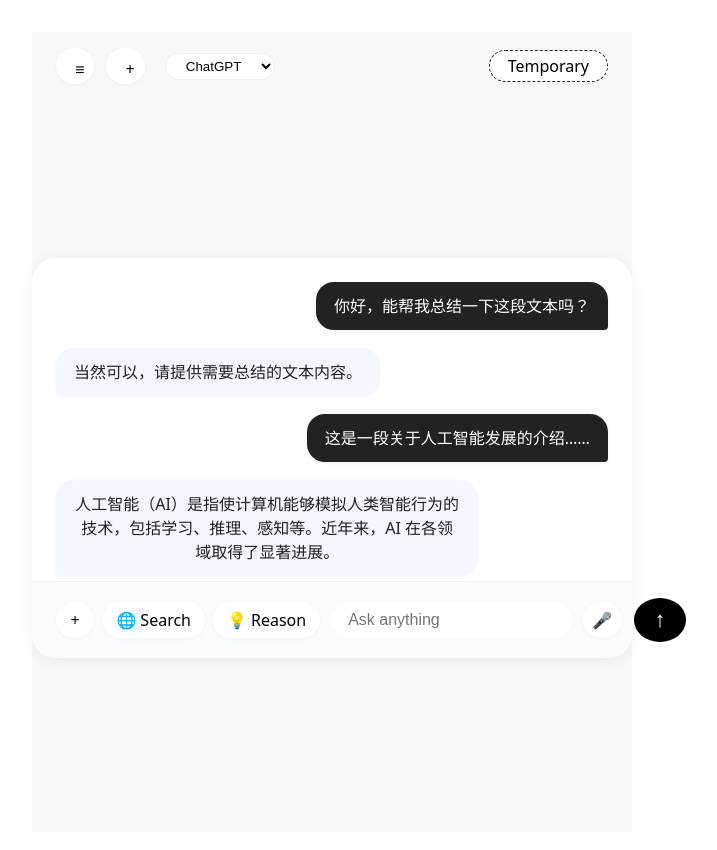
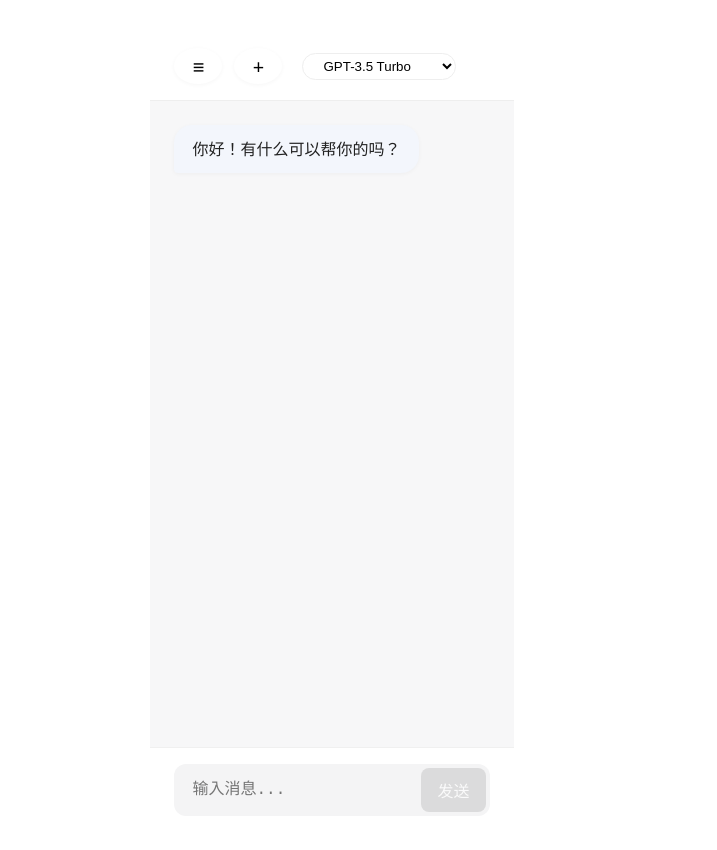
Before and after one commit to Luckycat133/Open-ChatGPT-UI, a React (Vite) app: page / in a window 1280 px wide. Shown: the top 850 px of the page, without its empty margins (308-1025 px from the left). Built offline with nearby package versions, Linux system fonts and the light colour scheme; no server answers.

Commit message:
refactor: 移除 main.jsx 并更新环境变量和文档配置
移除不再使用的 main.jsx 文件，更新 .env.example 和 README.md 以支持 OpenRouter 和自定义 OpenAI 兼容服务的配置。同时，调整 ChatUI.jsx 以根据环境变量动态选择 API 配置。

```diff
--- a/src/ChatUI.jsx
+++ b/src/ChatUI.jsx
@@ -1,17 +1,149 @@
-import React, { useEffect } from "react";
+import React, { useState, useEffect, useRef } from "react";
 
 const ChatUI = () => {
+  const [selectedModel, setSelectedModel] = useState(''); // Add state for selected model
+  const [messages, setMessages] = useState([]); // Add state for chat messages
+  const [inputMessage, setInputMessage] = useState(''); // Add state for input field
+  const [isLoading, setIsLoading] = useState(false); // Add state for loading indicator
+  const messagesEndRef = useRef(null); // Ref for scrolling to bottom
+
+  // Function to scroll to the bottom of the messages
+  const scrollToBottom = () => {
+    messagesEndRef.current?.scrollIntoView({ behavior: "smooth" });
+  };
+
+  useEffect(() => {
+    scrollToBottom(); // Scroll to bottom whenever messages update
+  }, [messages]);
+
   useEffect(() => {
     // Read the API key from environment variables
-    const apiKey = import.meta.env.VITE_OPENROUTER_API_KEY;
-    if (!apiKey || apiKey === 'YOUR_OPENROUTER_API_KEY_HERE') {
-      console.warn("OpenRouter API Key not configured. Please set VITE_OPENROUTER_API_KEY in your .env file.");
-      // You might want to disable API-dependent features or show a message to the user here.
+    const openRouterApiKey = import.meta.env.VITE_OPENROUTER_API_KEY;
+    const openaiBaseUrl = import.meta.env.VITE_OPENAI_API_BASE_URL;
+    const openaiApiKey = import.meta.env.VITE_OPENAI_API_KEY;
+    const defaultModel = import.meta.env.VITE_DEFAULT_MODEL;
+
+    // Set the initial model based on environment variable or a fallback
+    setSelectedModel(defaultModel || 'openai/gpt-3.5-turbo'); // Use env var or a fallback like gpt-3.5
+
+    console.log("Environment Variables Check:");
+    console.log("  OpenRouter API Key:", openRouterApiKey && openRouterApiKey !== 'YOUR_OPENROUTER_API_KEY_HERE' ? 'Loaded' : 'Not Configured');
+    console.log("  OpenAI Base URL:", openaiBaseUrl ? openaiBaseUrl : 'Not Configured (using default)');
+    console.log("  OpenAI API Key:", openaiApiKey && openaiApiKey !== 'YOUR_OPENAI_COMPATIBLE_API_KEY' ? 'Loaded' : 'Not Configured');
+    console.log("  Default Model:", defaultModel ? defaultModel : 'Not Configured (using default)');
+
+    // Initial welcome message or load history
+    setMessages([
+      {
+        role: "assistant",
+        content: "你好！有什么可以帮你的吗？",
+      },
+    ]);
+
+  }, []);
+
+  const handleSendMessage = async () => {
+    if (!inputMessage.trim() || isLoading) return;
+
+    const newUserMessage = {
+      role: "user",
+      content: inputMessage.trim(),
+    };
+
+    setMessages((prevMessages) => [...prevMessages, newUserMessage]);
+    setInputMessage('');
+    setIsLoading(true);
+
+    // Determine API configuration
+    const openRouterApiKey = import.meta.env.VITE_OPENROUTER_API_KEY;
+    const openaiBaseUrl = import.meta.env.VITE_OPENAI_API_BASE_URL;
+    const openaiApiKey = import.meta.env.VITE_OPENAI_API_KEY;
+
+    let apiUrl = '';
+    let apiKey = '';
+    let isUsingOpenRouter = false;
+
+    // Prioritize custom OpenAI-compatible endpoint
+    if (openaiApiKey && openaiApiKey !== 'YOUR_OPENAI_COMPATIBLE_API_KEY' && openaiBaseUrl) {
+      console.log("Using custom OpenAI compatible configuration.");
+      apiUrl = `${openaiBaseUrl.replace(/\/$/, '')}/chat/completions`;
+      apiKey = openaiApiKey;
+    } else if (openRouterApiKey && openRouterApiKey !== 'YOUR_OPENROUTER_API_KEY_HERE') {
+      console.log("Using OpenRouter configuration.");
+      apiUrl = 'https://openrouter.ai/api/v1/chat/completions';
+      apiKey = openRouterApiKey;
+      isUsingOpenRouter = true;
     } else {
-      console.log("OpenRouter API Key loaded successfully.");
-      // Use the apiKey for your API calls
+      console.error("API Key or Base URL not configured properly.");
+      setMessages((prevMessages) => [
+        ...prevMessages,
+        {
+          role: "assistant",
+          content: "错误：API 未配置。请检查 .env 文件中的 VITE_OPENROUTER_API_KEY 或 VITE_OPENAI_API_KEY/VITE_OPENAI_API_BASE_URL。",
+        },
+      ]);
+      setIsLoading(false);
+      return;
     }
-  }, []);
+
+    const headers = {
+      'Content-Type': 'application/json',
+      'Authorization': `Bearer ${apiKey}`,
+    };
+
+    if (isUsingOpenRouter) {
+      headers['HTTP-Referer'] = window.location.origin; // Required by OpenRouter
+      headers['X-Title'] = 'Open ChatGPT UI'; // Optional for OpenRouter
+    }
+
+    const body = JSON.stringify({
+      model: selectedModel,
+      messages: [...messages, newUserMessage].map(({ role, content }) => ({ role, content })), // Send history + new message
+      stream: false, // Keep it simple for now, no streaming
+    });
+
+    try {
+      const response = await fetch(apiUrl, {
+        method: 'POST',
+        headers: headers,
+        body: body,
+      });
+
+      if (!response.ok) {
+        const errorData = await response.json();
+        console.error("API Error:", errorData);
+        throw new Error(`API request failed with status ${response.status}: ${errorData.error?.message || 'Unknown error'}`);
+      }
+
+      const data = await response.json();
+      const assistantMessage = data.choices[0]?.message;
+
+      if (assistantMessage) {
+        setMessages((prevMessages) => [...prevMessages, assistantMessage]);
+      } else {
+        throw new Error("Invalid response format from API");
+      }
+    } catch (error) {
+      console.error('Failed to send message:', error);
+      setMessages((prevMessages) => [
+        ...prevMessages,
+        {
+          role: "assistant",
+          content: `抱歉，发送消息时出错：${error.message}`,
+        },
+      ]);
+    } finally {
+      setIsLoading(false);
+    }
+  };
+
+  // Handle Enter key press in textarea
+  const handleKeyDown = (event) => {
+    if (event.key === 'Enter' && !event.shiftKey) {
+      event.preventDefault(); // Prevent default newline behavior
+      handleSendMessage();
+    }
+  };
 
   return (
     <div style={{
@@ -25,7 +157,10 @@ const ChatUI = () => {
         display: "flex",
         justifyContent: "space-between",
         alignItems: "center",
-        padding: "16px 24px 0 24px"
+        padding: "16px 24px 0 24px",
+        borderBottom: '1px solid #eee',
+        paddingBottom: '16px',
+        background: '#fff',
       }}>
         {/* 左上角：展开历史/新建对话/模型切换 */}
         <div style={{ display: "flex", alignItems: "center", gap: 12 }}>
@@ -36,7 +171,11 @@ const ChatUI = () => {
             height: 36,
             background: "#fff",
             boxShadow: "0 1px 4px rgba(0,0,0,0.04)",
-            cursor: "pointer"
+            cursor: "pointer",
+            display: 'flex',
+            alignItems: 'center',
+            justifyContent: 'center',
+            fontSize: '20px'
           }}>≡</button>
           <button style={{
             borderRadius: "50%",
@@ -45,207 +184,124 @@ const ChatUI = () => {
             height: 36,
             background: "#fff",
             boxShadow: "0 1px 4px rgba(0,0,0,0.04)",
-            cursor: "pointer"
+            cursor: "pointer",
+            display: 'flex',
+            alignItems: 'center',
+            justifyContent: 'center',
+            fontSize: '20px'
           }}>+</button>
-          <select style={{
+          <select
+            style={{
               borderRadius: 20,
               border: "1px solid #eee",
               padding: "4px 16px",
               marginLeft: 8,
-            background: "#fff"
-          }}>
-            <option>ChatGPT</option>
-            <option>GPT-4</option>
-            <option>Claude</option>
+              background: "#fff",
+              cursor: 'pointer'
+            }}
+            value={selectedModel} // Bind value to state
+            onChange={(e) => setSelectedModel(e.target.value)} // Update state on change
+          >
+            {/* Populate options dynamically or keep static for now */}
+            {/* Ensure the initially selected model is in the list */}
+            {selectedModel && ![
+              'openai/gpt-4o',
+              'openai/gpt-3.5-turbo',
+              'anthropic/claude-3-haiku',
+              'anthropic/claude-3-sonnet'
+            ].includes(selectedModel) && (
+              <option value={selectedModel}>{selectedModel.split('/').pop() || selectedModel}</option>
+            )}
+            <option value="openai/gpt-4o">GPT-4o</option>
+            <option value="openai/gpt-3.5-turbo">GPT-3.5 Turbo</option>
+            <option value="anthropic/claude-3-haiku">Claude 3 Haiku</option>
+            <option value="anthropic/claude-3-sonnet">Claude 3 Sonnet</option>
+            {/* Add more models as needed */}
           </select>
         </div>
-        {/* 右上角：隐私模型切换 */}
-        <button style={{
-          borderRadius: 20,
-          border: "1px dashed #222",
-          background: "#fff",
-          padding: "4px 18px",
-          fontWeight: 500,
-          cursor: "pointer"
-        }}>Temporary</button>
+        {/* 右上角：占位符 */}
+        <div></div> {/* Placeholder to balance the layout */}
       </div>
       {/* 对话区 */}
       <div style={{
         flex: 1,
-        display: "flex",
-        justifyContent: "center",
-        alignItems: "center"
+        overflowY: "auto", // Make message area scrollable
+        padding: "24px 24px 0 24px"
       }}>
+        <div style={{ maxWidth: 800, margin: '0 auto', display: 'flex', flexDirection: 'column', gap: 18 }}>
+          {/* 消息列表 */}
+          {messages.map((msg, index) => (
+            <div key={index} style={{ display: "flex", justifyContent: msg.role === "user" ? "flex-end" : "flex-start" }}>
               <div style={{
-          width: "100%",
-          maxWidth: 600,
-          minHeight: 400,
-          background: "#fff",
-          borderRadius: 24,
-          boxShadow: "0 2px 16px rgba(0,0,0,0.06)",
-          display: "flex",
-          flexDirection: "column",
-          justifyContent: "flex-end",
-          padding: 0,
-          position: "relative"
+                background: msg.role === "user" ? "#222" : "#f3f6fc",
+                color: msg.role === "user" ? "#fff" : "#222",
+                borderRadius: msg.role === "user" ? "18px 18px 4px 18px" : "18px 18px 18px 4px",
+                padding: "12px 18px",
+                maxWidth: "80%",
+                fontSize: 16,
+                boxShadow: "0 1px 4px rgba(0,0,0,0.04)",
+                whiteSpace: 'pre-wrap', // Preserve whitespace and newlines
+                wordWrap: 'break-word', // Break long words
               }}>
-          {/* 消息列表 */}
-          <div style={{ flex: 1, padding: "24px 24px 0 24px", overflowY: "auto" }}>
-            {/* 预览对话消息 */}
-            <div style={{ display: "flex", flexDirection: "column", gap: 18 }}>
-              {/* 用户消息 */}
-              <div style={{ display: "flex", justifyContent: "flex-end" }}>
-                <div style={{
-                  background: "#222",
-                  color: "#fff",
-                  borderRadius: "18px 18px 4px 18px",
-                  padding: "12px 18px",
-                  maxWidth: "70%",
-                  fontSize: 16,
-                  boxShadow: "0 1px 4px rgba(0,0,0,0.04)"
-                }}>
-                  你好，能帮我总结一下这段文本吗？
+                {msg.content}
               </div>
             </div>
-              {/* AI 消息 */}
-              <div style={{ display: "flex", justifyContent: "flex-start" }}>
-                <div style={{
-                  background: "#f3f6fc",
-                  color: "#222",
-                  borderRadius: "18px 18px 18px 4px",
-                  padding: "12px 18px",
-                  maxWidth: "70%",
-                  fontSize: 16,
-                  boxShadow: "0 1px 4px rgba(0,0,0,0.04)"
-                }}>
-                  当然可以，请提供需要总结的文本内容。
-                </div>
-              </div>
-              {/* 用户消息 */}
-              <div style={{ display: "flex", justifyContent: "flex-end" }}>
-                <div style={{
-                  background: "#222",
-                  color: "#fff",
-                  borderRadius: "18px 18px 4px 18px",
-                  padding: "12px 18px",
-                  maxWidth: "70%",
-                  fontSize: 16,
-                  boxShadow: "0 1px 4px rgba(0,0,0,0.04)"
-                }}>
-                  这是一段关于人工智能发展的介绍……
-                </div>
-              </div>
-              {/* AI 消息 */}
-              <div style={{ display: "flex", justifyContent: "flex-start" }}>
-                <div style={{
-                  background: "#f3f6fc",
-                  color: "#222",
-                  borderRadius: "18px 18px 18px 4px",
-                  padding: "12px 18px",
-                  maxWidth: "70%",
-                  fontSize: 16,
-                  boxShadow: "0 1px 4px rgba(0,0,0,0.04)"
-                }}>
-                  人工智能（AI）是指使计算机能够模拟人类智能行为的技术，包括学习、推理、感知等。近年来，AI 在各领域取得了显著进展。
-                </div>
-              </div>
+          ))}
+          {/* Add ref to the last element for scrolling */}
+          <div ref={messagesEndRef} />
         </div>
       </div>
       {/* 输入区 */}
       <div style={{
+        padding: "16px 24px",
+        borderTop: "1px solid #f0f0f0",
+        background: "#fff", // Changed background for better contrast
+      }}>
+        <div style={{
           display: "flex",
           alignItems: "center",
-            padding: "16px 24px",
-            borderTop: "1px solid #f0f0f0",
-            background: "#fafbfc",
-            borderBottomLeftRadius: 24,
-            borderBottomRightRadius: 24
+          maxWidth: 800,
+          margin: '0 auto',
+          background: '#f4f4f5', // Input area background
+          borderRadius: 12,
+          padding: '4px 4px 4px 16px'
         }}>
-            {/* 左下角按钮 */}
-            <div style={{ display: "flex", gap: 8 }}>
-              <button title="Upload" style={{
-                border: "none",
-                background: "#fff",
-                borderRadius: "50%",
-                width: 36,
-                height: 36,
-                display: "flex",
-                alignItems: "center",
-                justifyContent: "center",
-                boxShadow: "0 1px 4px rgba(0,0,0,0.04)",
-                cursor: "pointer"
-              }}>+</button>
-              <button title="Search" style={{
-                border: "none",
-                background: "#fff",
-                borderRadius: 20,
-                padding: "0 14px",
-                height: 36,
-                display: "flex",
-                alignItems: "center",
-                gap: 4,
-                boxShadow: "0 1px 4px rgba(0,0,0,0.04)",
-                cursor: "pointer"
-              }}><span role="img" aria-label="search">🌐</span>Search</button>
-              <button title="Reason" style={{
-                border: "none",
-                background: "#fff",
-                borderRadius: 20,
-                padding: "0 14px",
-                height: 36,
-                display: "flex",
-                alignItems: "center",
-                gap: 4,
-                boxShadow: "0 1px 4px rgba(0,0,0,0.04)",
-                cursor: "pointer"
-              }}><span role="img" aria-label="reason">💡</span>Reason</button>
-            </div>
-            {/* 输入框 */}
-            <input type="text" placeholder="Ask anything" style={{
+          <textarea
+            value={inputMessage}
+            onChange={(e) => setInputMessage(e.target.value)}
+            onKeyDown={handleKeyDown} // Add keydown handler
+            placeholder="输入消息... (Shift+Enter 换行)"
+            rows={1} // Start with one row
+            style={{
               flex: 1,
-              margin: "0 12px",
               border: "none",
               outline: "none",
-              background: "#fff",
-              borderRadius: 20,
-              padding: "0 16px",
-              height: 36,
-              fontSize: 16
-            }} />
-            {/* 语音按钮 */}
-            <button title="Voice" style={{
+              resize: "none",
+              fontSize: 16,
+              background: 'transparent',
+              maxHeight: '150px', // Limit max height
+              overflowY: 'auto', // Allow scrolling if needed
+              lineHeight: '1.5'
+            }}
+          />
+          <button
+            onClick={handleSendMessage}
+            disabled={isLoading || !inputMessage.trim()} // Disable when loading or input is empty
+            style={{
+              marginLeft: 12,
               border: "none",
-              background: "#fff",
-              borderRadius: "50%",
-              width: 36,
-              height: 36,
-              display: "flex",
-              alignItems: "center",
-              justifyContent: "center",
-              marginRight: 8,
-              boxShadow: "0 1px 4px rgba(0,0,0,0.04)",
-              cursor: "pointer"
-            }}>
-              <span role="img" aria-label="mic">🎤</span>
+              background: isLoading || !inputMessage.trim() ? "#ccc" : "#222",
+              color: "#fff",
+              borderRadius: 8,
+              padding: "10px 16px",
+              cursor: isLoading || !inputMessage.trim() ? "not-allowed" : "pointer",
+              fontSize: 16,
+              opacity: isLoading || !inputMessage.trim() ? 0.6 : 1,
+              transition: 'background-color 0.2s ease'
+            }}
+          >
+            {isLoading ? "发送中..." : "发送"}
           </button>
-            {/* 发送按钮 */}
-            <button title="Send" style={{
-              border: "none",
-              background: "#000",
-              color: "#fff",
-              borderRadius: "50%",
-              width: 44,
-              height: 44,
-              display: "flex",
-              alignItems: "center",
-              justifyContent: "center",
-              fontSize: 22,
-              marginLeft: 4,
-              cursor: "pointer"
-            }}>
-              <span style={{ transform: "translateY(-2px)" }}>↑</span>
-            </button>
-          </div>
         </div>
       </div>
     </div>
```
Also changed, not shown: main.jsx (deleted, +0 -10 lines), 2 other files (tests, documents, lock files or other folders). Lines whose indentation alone changed are shown as unchanged.
